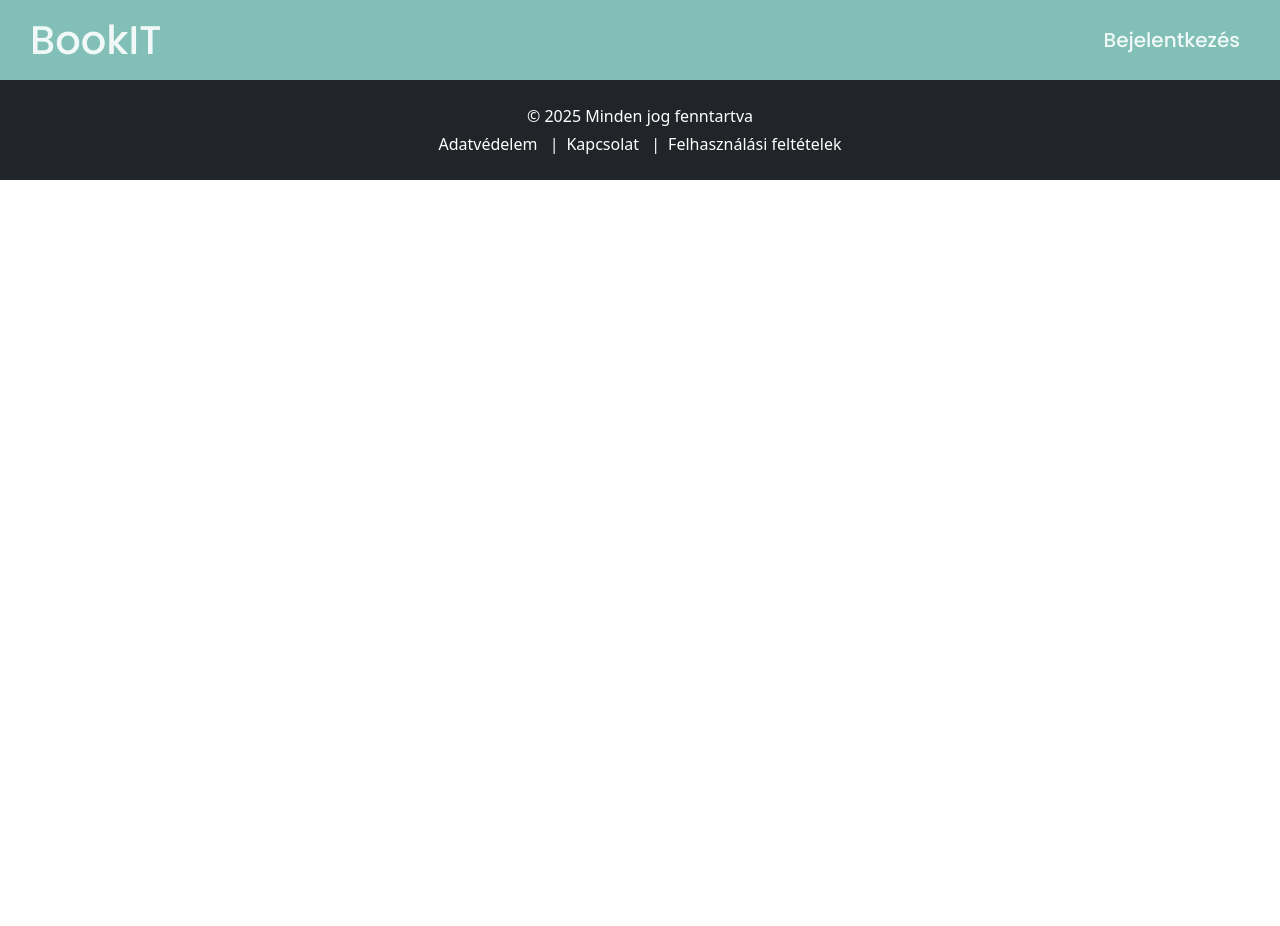
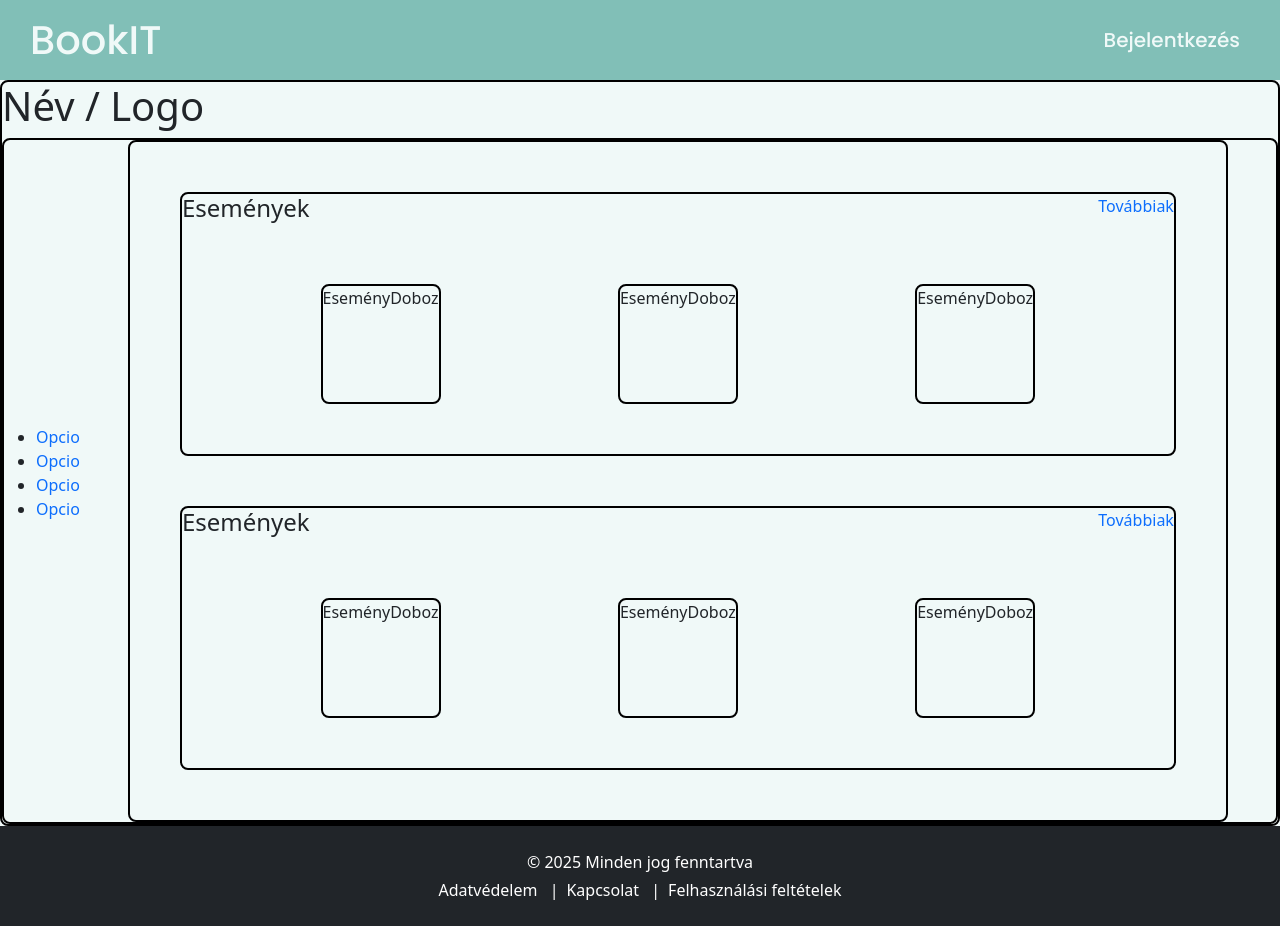
Before and after one commit to Booking-BA-BO/frontend, a React (Vite) app: page /profil in a window 1280 px wide. Before the commit the page ends 800 px from the top, so only its background shows below. Built offline with nearby package versions, Linux system fonts and the light colour scheme.

Commit message:
Profil kezdeti kialakitasok

```diff
--- a/src/App.jsx
+++ b/src/App.jsx
@@ -11,6 +11,7 @@ import Welcome from "./pages/Welcome";
 import Header from "./components/Header";
 import "bootstrap/dist/css/bootstrap.min.css";
 import Footer from "./components/Footer";
+import Profil from "./pages/Profil";
 
 export default function App() {
   const { user } = useContext(AppContext);
@@ -23,6 +24,7 @@ export default function App() {
           <Route index element={user ? <Cards /> : <Welcome />} />
           <Route path="/register" element={<RegisterPage />} />
           <Route path="/login" element={user ? <LoginPage /> : <LoginPage />} />
+          <Route path="/profil" element={<Profil />} />
         </Route>
       </Routes>
       <Footer />
--- a/src/components/HamburgerProfile.jsx
+++ b/src/components/HamburgerProfile.jsx
@@ -12,6 +12,7 @@ const HamburgerProfile = () => {
       {isOpen && (
         <nav className="menu">
           <ul>
+            <li><a href="/profil">Profil</a></li>
             <li><a href="#">Kontakt</a></li>
             <li><a href="#">FAQs</a></li>
             <li><Logout /></li>
--- /dev/null
+++ b/src/pages/Profil.jsx
@@ -0,0 +1,63 @@
+import React from "react";
+import "../style/Profil.css";
+
+function Profil() {
+  return (
+    <>
+      <div className="kulso">
+        <h1>Név / Logo</h1>
+        <div className="kozepso">
+          <nav className="navigacio">
+            <ul>
+              <li>
+                <a href="">Opcio</a>
+              </li>
+              <li>
+                <a href="">Opcio</a>
+              </li>
+              <li>
+                <a href="">Opcio</a>
+              </li>
+              <li>
+                <a href="">Opcio</a>
+              </li>
+            </ul>
+          </nav>
+          <div className="belso">
+            <div className="esemenyek">
+              <div className="felsoSzoveg">
+                <h4>Események</h4>
+                <p>
+                  <a href="#">Továbbiak</a>
+                </p>
+              </div>
+              <div className="esemenyDobozok">
+                <div className="esemeny">EseményDoboz</div>
+                <div className="esemeny">EseményDoboz</div>
+                <div className="esemeny">EseményDoboz</div>
+              </div>
+            </div>
+
+            <div className="esemenyek">
+              <div className="felsoSzoveg">
+                <h4>Események</h4>
+                <p>
+                  <a href="#">Továbbiak</a>
+                </p>
+              </div>
+              <div className="esemenyDobozok">
+                <div className="esemeny">EseményDoboz</div>
+                <div className="esemeny">EseményDoboz</div>
+                <div className="esemeny">EseményDoboz</div>
+              </div>
+            </div>
+          </div>
+{/*           <h6>Kijelentkezés</h6> */}
+        </div>
+
+      </div>
+    </>
+  );
+}
+
+export default Profil;
--- a/src/style/HamburgerProfile.css
+++ b/src/style/HamburgerProfile.css
@@ -26,5 +26,6 @@
   }
 
   .menu a:hover {
-    background: #f0f0f0;
+    background: #ffd3dd;
+    border-radius: 8px;
   }
--- /dev/null
+++ b/src/style/Profil.css
@@ -0,0 +1,51 @@
+.kulso{
+    border: 2px solid black;
+    border-radius: 8px;
+    max-width: 1400px;
+    margin: auto;
+}
+
+.kozepso{
+    margin: auto;
+    border: 2px solid black;
+    border-radius: 8px;
+    display: flex;
+}
+
+.belso{
+        border: 2px solid black;
+        border-radius: 8px;
+        width: 100%;
+        max-width: 1100px;
+        margin: auto;
+}
+
+.esemenyek{
+    border: 2px solid black;
+    border-radius: 8px;
+    margin: 50px;
+}
+
+.esemenyDobozok{
+    display: flex;
+    margin: 50px;
+}
+
+.esemeny{
+    border: 2px solid black;
+    border-radius: 8px;
+    width: 120px;
+    height: 120px;
+    margin: 50px;
+    margin: auto;
+}
+
+.felsoSzoveg{
+    display: flex;
+    justify-content: space-between;
+}
+
+.navigacio{
+    display: flex;
+    align-items: center;
+}
```
